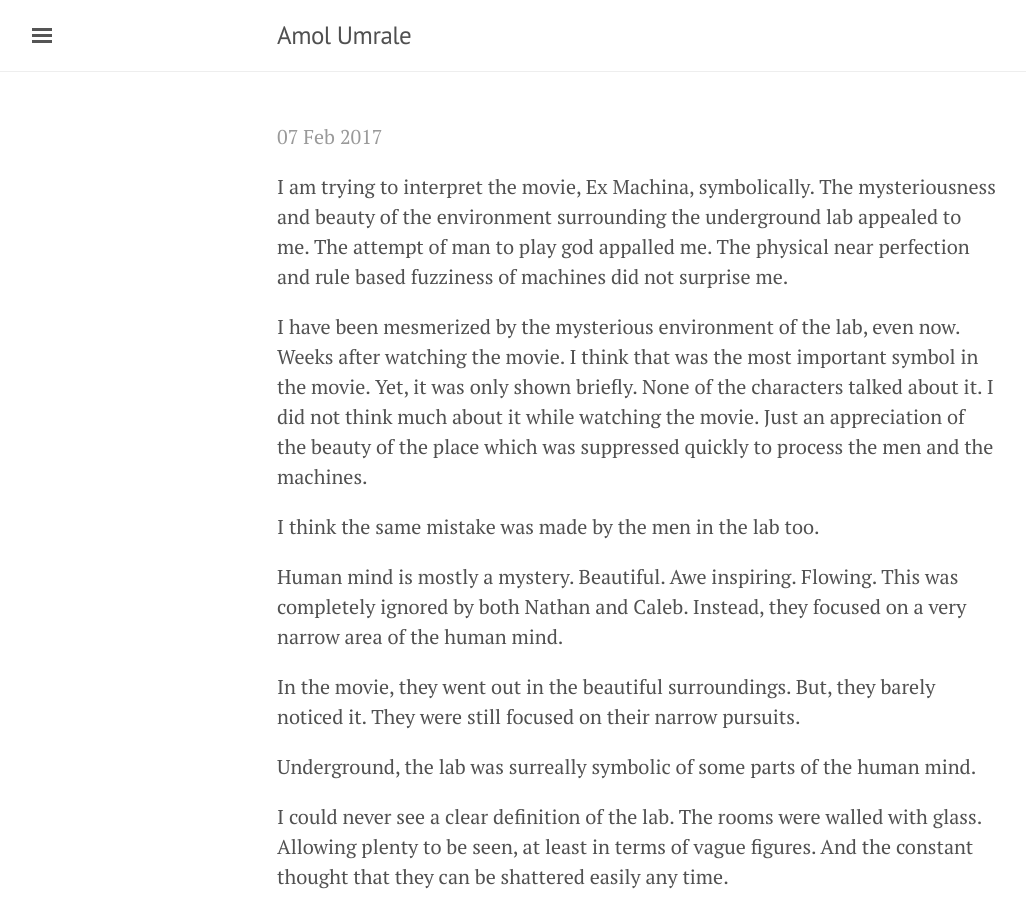
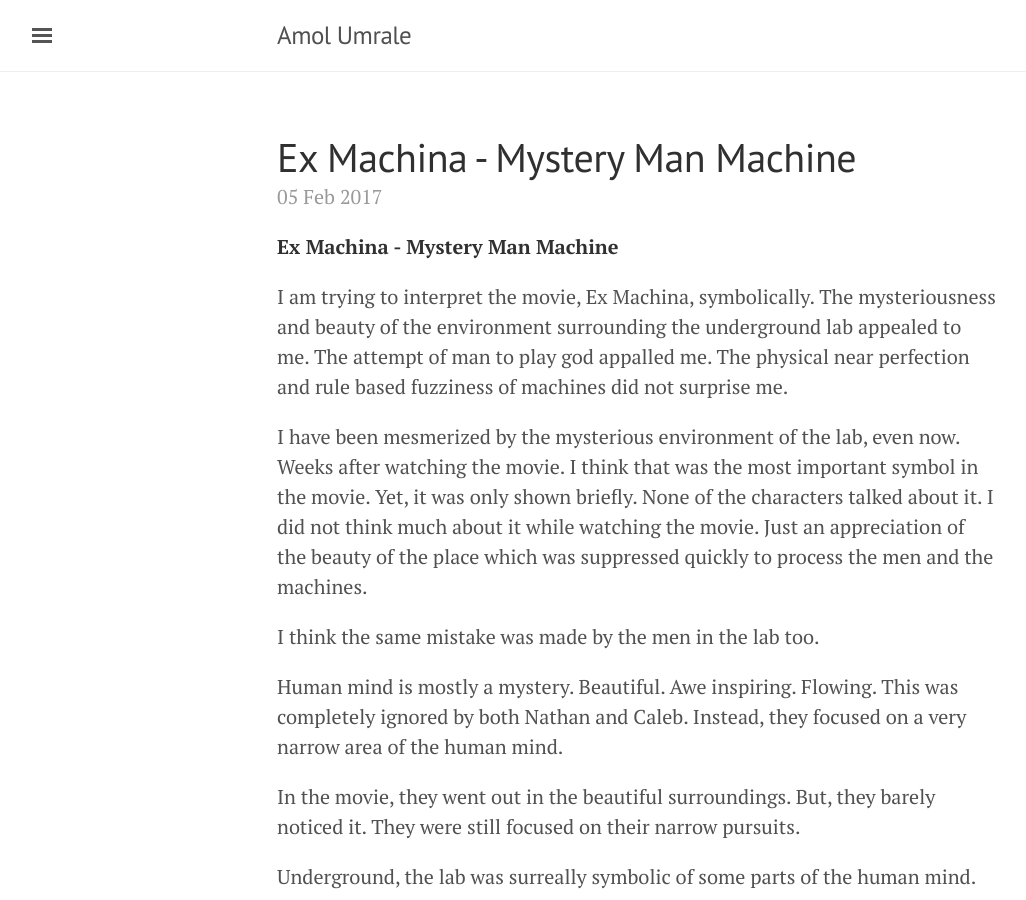
Before and after one commit to amol9/amol9.com, a Jekyll site: the page built from _posts/2017-02-05-Ex-Machina.md, in a window 1280 px wide and 900 px high. Shown: the whole window, without its empty margins (3-1029 px from the left). Built offline with Jekyll 4.4.1, drawn with Linux system fonts in a browser that asks for light colours; our own code applies the rules of GitHub Pages for plain Markdown files.

Commit message:
removed colon from title

```diff
--- a/_posts/2017-02-05-Ex-Machina.md
+++ b/_posts/2017-02-05-Ex-Machina.md
@@ -1,8 +1,10 @@
 ---
 layout: post
-title: Ex Machina: Mystery Man Machine
+title: Ex Machina - Mystery Man Machine
 tags: movie, symbolism
 ---
+
+**Ex Machina - Mystery Man Machine**
 
 I am trying to interpret the movie, Ex Machina, symbolically. The mysteriousness and beauty of the environment surrounding the underground lab appealed to me. The attempt of man to play god appalled me. The physical near perfection and rule based fuzziness of machines did not surprise me.
 
```
